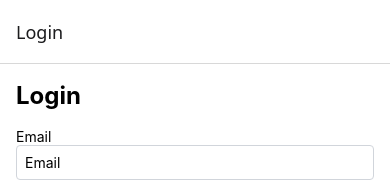
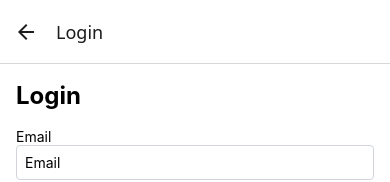
Before and after one commit to RolandSamidu/RiceTrader-Frontend, a React Native app: screen /Login in a window 390 px wide. Shown: the top 182 px of the page. Built offline with nearby package versions, Linux system fonts and the light colour scheme.

Commit message:
modified:errors  fixed

```diff
--- a/package.json
+++ b/package.json
@@ -10,6 +10,7 @@
     "test": "jest"
   },
   "dependencies": {
+    "@react-native-async-storage/async-storage": "^2.1.2",
     "@react-native-picker/picker": "^2.11.0",
     "@react-navigation/bottom-tabs": "^7.2.1",
     "@react-navigation/native": "^7.0.15",
--- a/src/Router/Router.tsx
+++ b/src/Router/Router.tsx
@@ -1,49 +1,34 @@
-import React, {useEffect, useState} from 'react';
-import {NavigationContainer} from '@react-navigation/native';
-import {createNativeStackNavigator} from '@react-navigation/native-stack';
+import React from 'react';
+import { NavigationContainer } from '@react-navigation/native';
+import { createNativeStackNavigator } from '@react-navigation/native-stack';
 import HomeScreen from '../Screens/HomeScreen';
 import WelcomeScreen from '../Screens/WelcomeScreen';
 import RegisterScreen from '../Screens/RegisterScreen';
 import LoginScreen from '../Screens/LoginScreen';
 
-import {RootStackParamList} from '../types/naviagations';
+import { RootStackParamList } from '../types/naviagations';
 import InfoScreen from '../Screens/InfoScreen';
 import DashboardScreen from '../Screens/DashboardScreen';
 import FarmerDashboard from '../Screens/FarmerDashboard';
 import IntermideatorDashboard from '../Screens/IntermideatorDashboard';
-
+import RicemakerDashboard from '../Screens/RicemakerDashboard';
 
 const Stack = createNativeStackNavigator<RootStackParamList>();
 
 const AppRouter = () => {
-  const [isAuthenticated, setIsAuthenticated] = useState<boolean | null>(null);
-
-  useEffect(() => {
-    // Check if AscStorage is available and contains the token or user data
-    const storageData = localStorage.getItem('AscStorage'); // Or AsyncStorage.getItem() if you're using AsyncStorage
-    if (storageData) {
-      setIsAuthenticated(true);
-    } else {
-      setIsAuthenticated(false);
-    }
-  }, []);
-
-  // If the authentication state is still being determined, return a loading screen or null
-  if (isAuthenticated === null) {
-    return null; // You can also return a loading spinner here
-  }
-
         return (
           <NavigationContainer>
-      <Stack.Navigator
-        initialRouteName={isAuthenticated ? 'Dashboard' : 'Login'}>
+            <Stack.Navigator initialRouteName="Welcome">
               <Stack.Screen name="Welcome" component={WelcomeScreen} />
               <Stack.Screen name="Home" component={HomeScreen} />
               <Stack.Screen name="Register" component={RegisterScreen} />
               <Stack.Screen name="Login" component={LoginScreen} />
               <Stack.Screen name="Info" component={InfoScreen} />
               <Stack.Screen name="Dashboard" component={DashboardScreen} />
-        <Stack.Screen name="FarmerDashboard" component={FarmerDashboard} />
+              <Stack.Screen
+                name="FarmerDashboard"
+                component={FarmerDashboard}
+              />
               <Stack.Screen
                 name="IntermideatorDashboard"
                 component={IntermideatorDashboard}
@@ -56,5 +41,4 @@ const AppRouter = () => {
           </NavigationContainer>
         );
       };
-
 export default AppRouter;
```
Also changed, not shown: 1 other file (tests, documents, lock files or other folders). Lines whose indentation alone changed are shown as unchanged.
